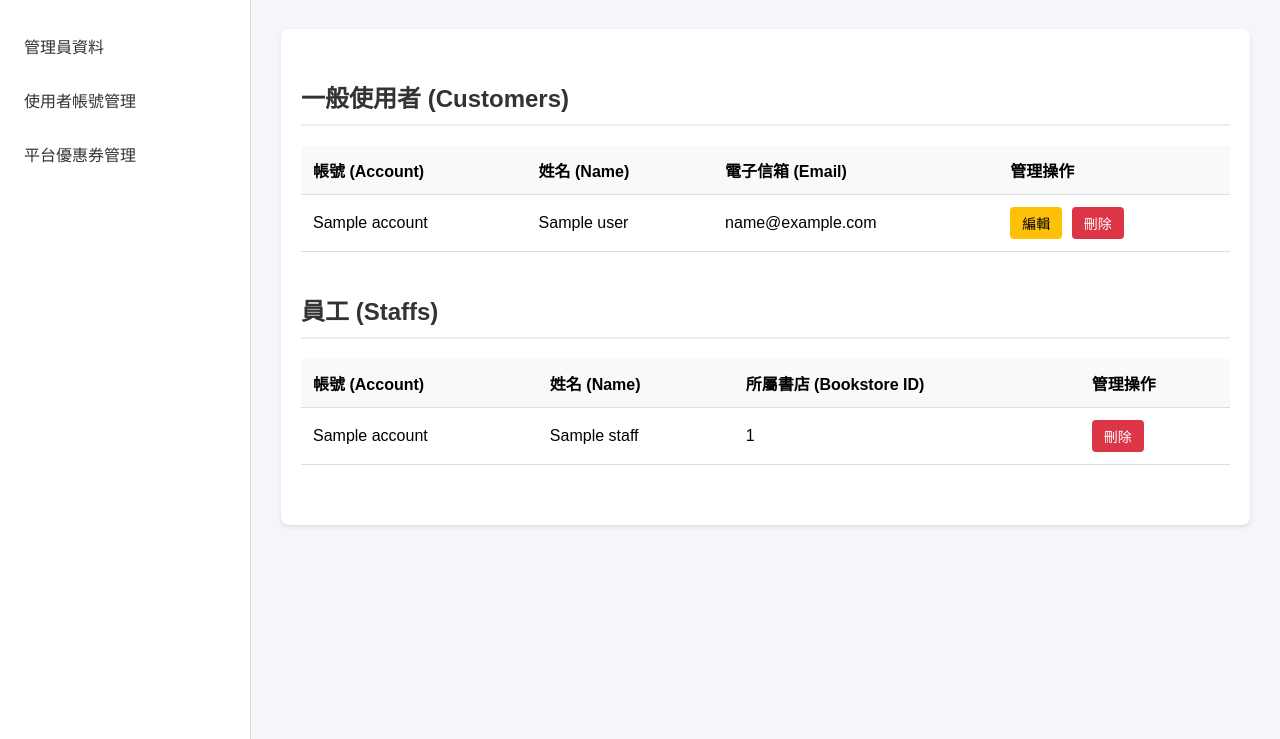
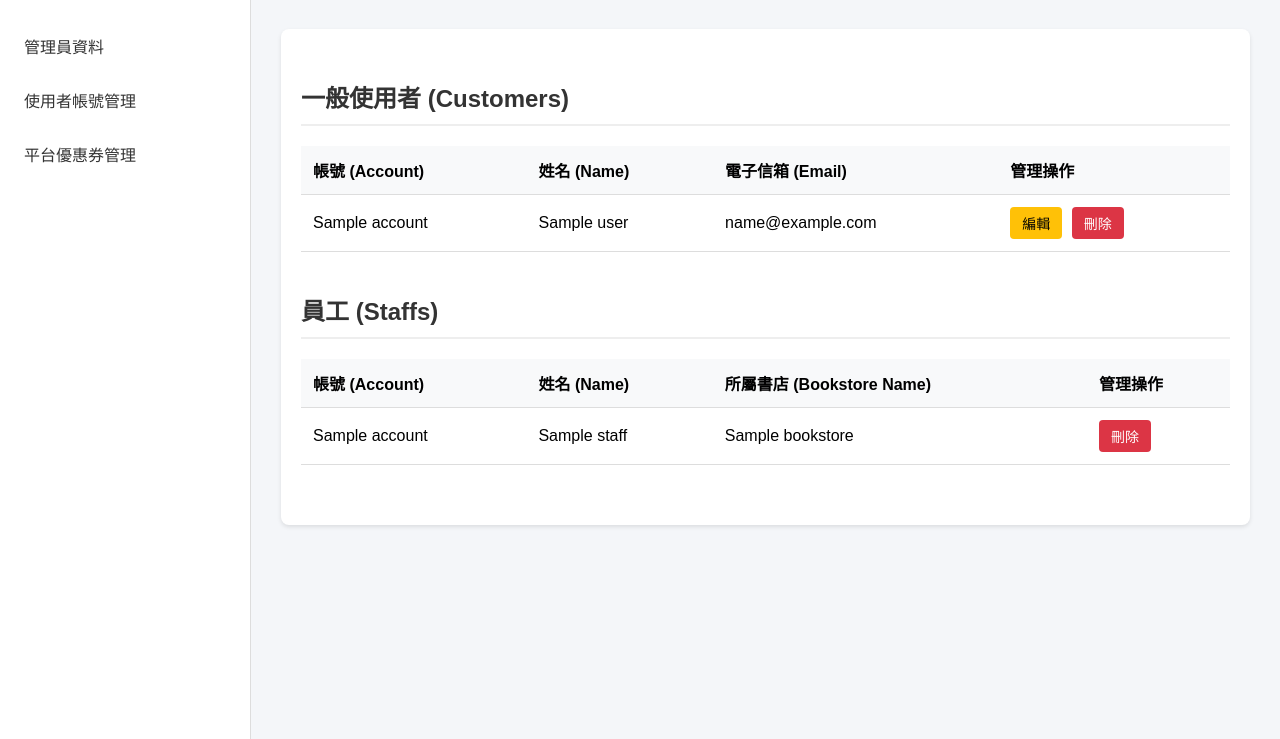
Before and after one commit to Jackson162/114-1-ntut-database-system, a FastAPI app: template app/router/template/admin/users.jinja in a window 1280 px wide. Shown: the part 61-800 px from the top of the page. Run offline with FastAPI, Linux system fonts and the light colour scheme; the template is opened without the code that fills it: most values are stand-ins (such as "Sample title", 1, 10 or a date in 2020); parts of the project's set-up code (start-up, migrations or seed data) failed here and were passed over.

Commit message:
display Bookstore Name

```diff
--- a/app/db/operator/staff.py
+++ b/app/db/operator/staff.py
@@ -4,6 +4,7 @@ from app.db.models.staff import Staff
 from sqlalchemy.ext.asyncio import AsyncSession
 from sqlalchemy.dialects.postgresql import insert
 from sqlalchemy import select, delete
+from sqlalchemy.orm import selectinload
 
 
 async def get_staff_by_account(db: AsyncSession, account: str):
@@ -11,9 +12,9 @@ async def get_staff_by_account(db: AsyncSession, account: str):
     result = await db.execute(query)
     return result.scalars().one()
 
-async def get_all_staffs(db: AsyncSession) -> list[Staff]: # [新增]
+async def get_all_staffs(db: AsyncSession) -> list[Staff]:
     """取得所有員工列表"""
-    query = select(Staff).order_by(Staff.account)
+    query = select(Staff).options(selectinload(Staff.bookstore)).order_by(Staff.account)
     result = await db.execute(query)
     return result.scalars().all()
 
--- a/app/router/template/admin/users.jinja
+++ b/app/router/template/admin/users.jinja
@@ -54,7 +54,7 @@
             <tr>
                 <th>帳號 (Account)</th>
                 <th>姓名 (Name)</th>
-                <th>所屬書店 (Bookstore ID)</th>
+                <th>所屬書店 (Bookstore Name)</th>
                 <th>管理操作</th>
             </tr>
         </thead>
@@ -63,7 +63,7 @@
             <tr>
                 <td>{{ staff.account }}</td>
                 <td>{{ staff.name }}</td>
-                <td>{{ staff.bookstore_id or '無' }}</td>
+                <td>{{ staff.bookstore.name if staff.bookstore else '無' }}</td>
                 <td>
                     <button class="btn btn-delete" onclick="deleteUser('{{ staff.account }}', 'staff')">刪除</button>
                 </td>
```
